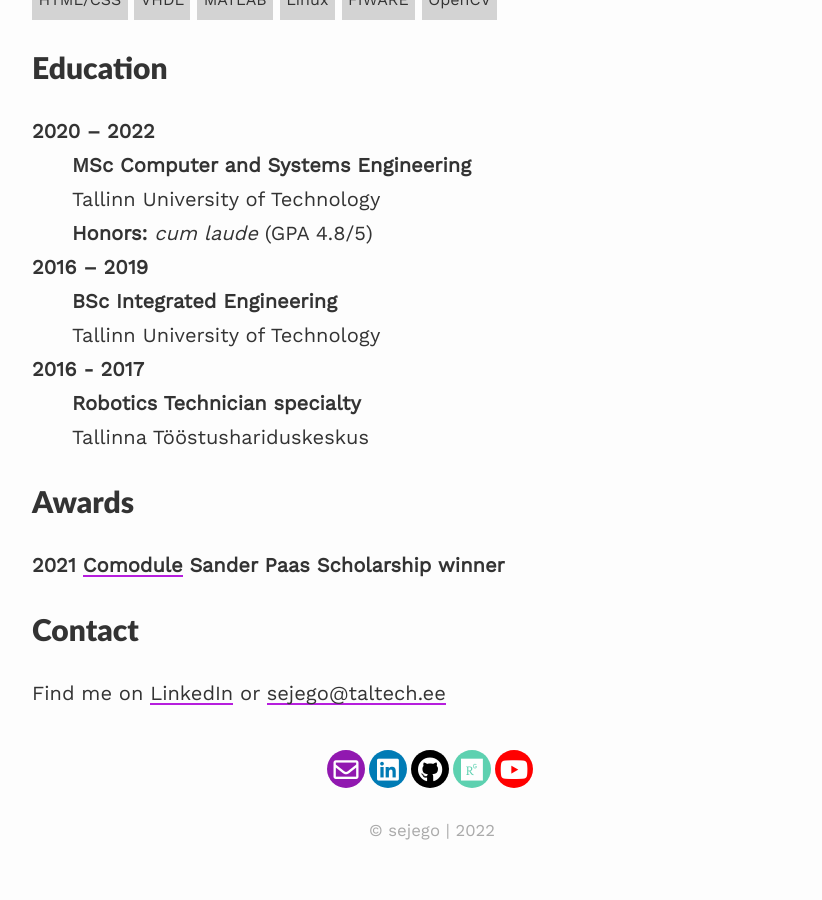
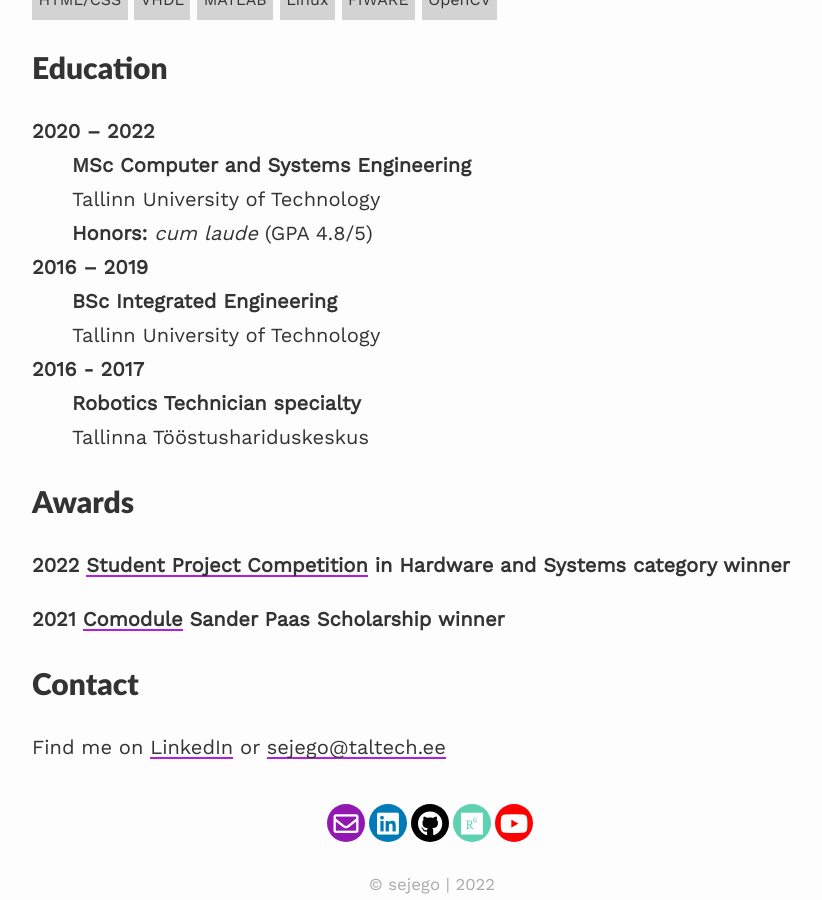
Before and after one commit to sejego/sejego, a Jekyll site: the page built from index.md, in a window 1280 px wide and 900 px high, scrolled down 1281 px. Shown: the whole window, without its empty margins (208-1030 px from the left). Built offline with Jekyll 4.4.1, drawn with Linux system fonts in a browser that asks for light colours; nearby versions of some CDN libraries; before the commit the page ends 2127 px from its top, so only the background shows below that.

Commit message:
update awards

```diff
--- a/index.md
+++ b/index.md
@@ -69,6 +69,8 @@ In my free time, I am a dancer and an avid learner.
 
 ## Awards
 
+**2022 [Student Project Competition](https://taltech.ee/en/itinnovationfestival){:target="_blank"} in Hardware and Systems category winner**
+
 **2021 [Comodule](https://comodule.com/){:target="_blank"} Sander Paas Scholarship winner**
 
 ## Contact
```
